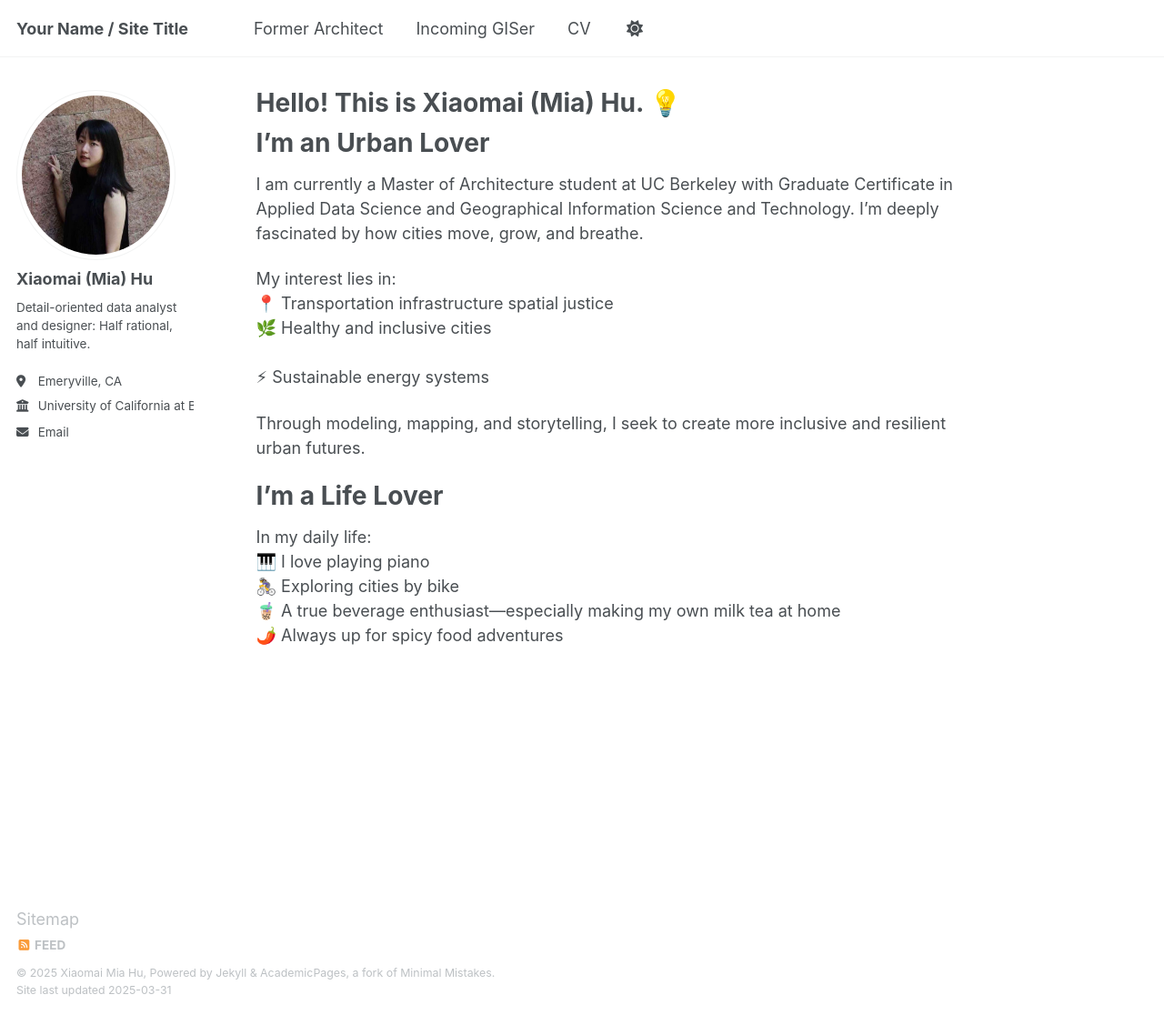
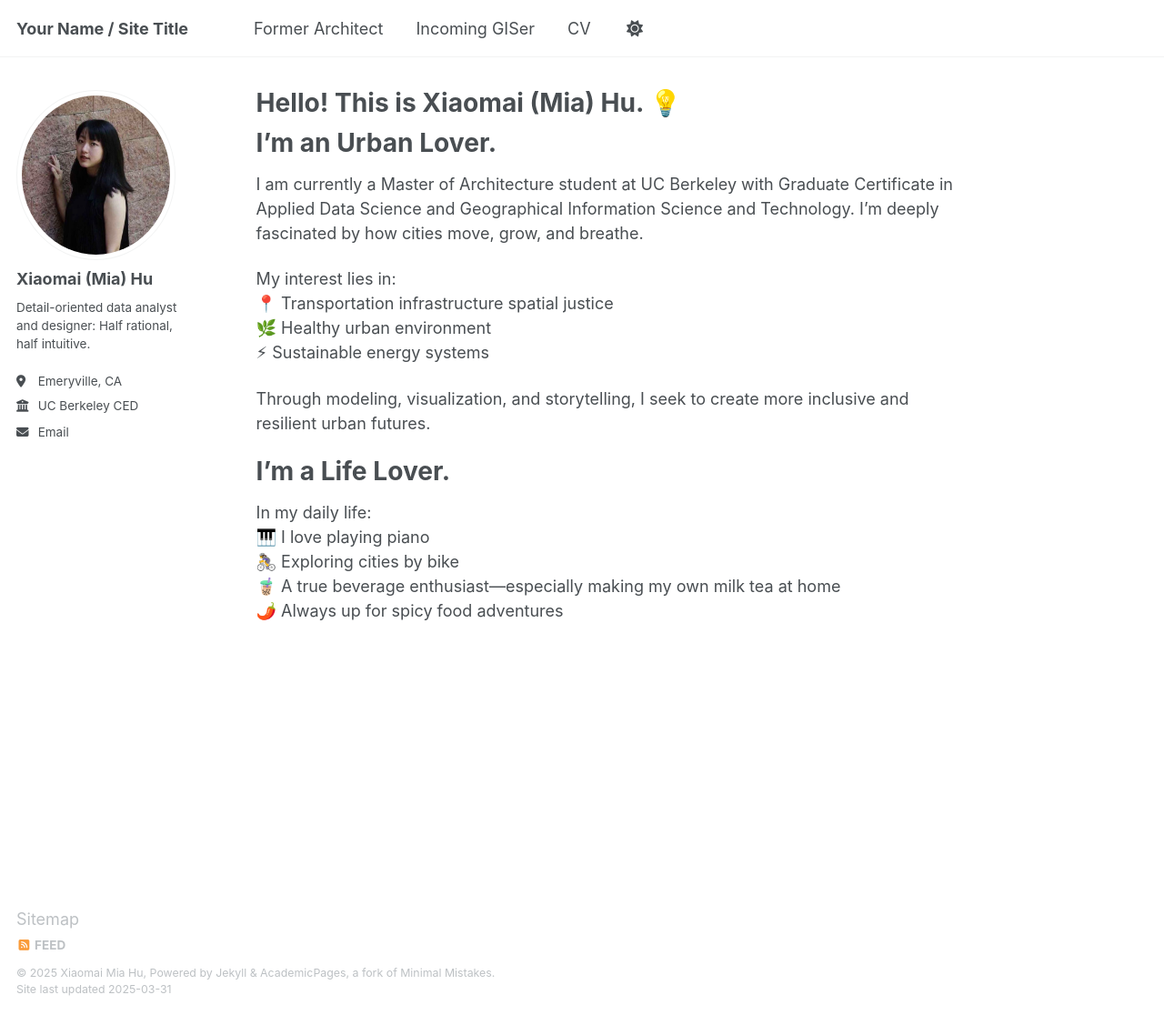
Before and after one commit to XiaomaiHu/mia_portfolio, a Jekyll site: the page built from _pages/about.md, in a window 1280 px wide and 1116 px high. Shown: the whole window at 91% size. Built offline with Jekyll 4.4.1, drawn with Linux system fonts in a browser that asks for light colours; emoji names are drawn with the system emoji font.

Commit message:
changed profile

```diff
--- a/_config.yml
+++ b/_config.yml
@@ -27,7 +27,8 @@
   pronouns         : # example: "she/her"
   bio              : "Detail-oriented data analyst and designer:\nHalf rational, half intuitive."
   location         : "Emeryville, CA"
-  employer         : "University of California at Berkeley"
+  employer         : "UC Berkeley CED"
+  employer_url     : "https://ced.berkeley.edu"
   linkedin         : "https://www.linkedin.com/in/miaxiaomaihu/"
   email            : "xiaomai_hu@berkeley.edu"
 
--- a/_pages/about.md
+++ b/_pages/about.md
@@ -6,18 +6,18 @@
   - /about/
   - /about.html
 ---
-I'm an Urban Lover
+I'm an Urban Lover.
 ======
 I am currently a Master of Architecture student at UC Berkeley with Graduate Certificate in Applied Data Science and Geographical Information Science and Technology. I'm deeply fascinated by how cities move, grow, and breathe.
 
 My interest lies in:<br>
 📍 Transportation infrastructure spatial justice<br>
-🌿 Healthy and inclusive cities<br>
+🌿 Healthy urban environment<br>
 ⚡ Sustainable energy systems<br>
 
-Through modeling, mapping, and storytelling, I seek to create more inclusive and resilient urban futures.
+Through modeling, visualization, and storytelling, I seek to create more inclusive and resilient urban futures.
 
-I'm a Life Lover
+I'm a Life Lover.
 ======
 In my daily life:<br>
 🎹 I love playing piano<br>
```
